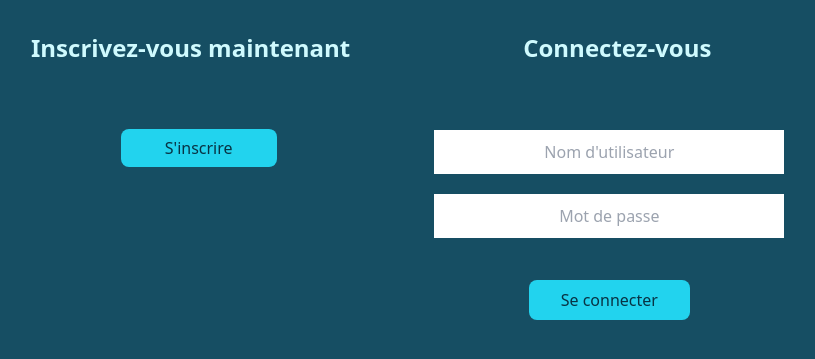
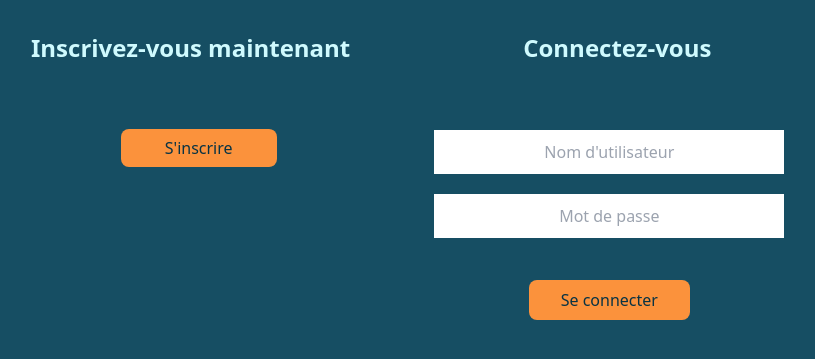
Before and after one commit to PVL06/OC_Projet9_LITRevu, a Django app: page / in a window 1280 px wide. Shown: the part 64-423 px from the top of the page, without its empty margins (236-1051 px from the left). Run offline with Django 5.2, Linux system fonts and the light colour scheme.

Commit message:
change color button to orange

```diff
--- a/LITRevu/authentication/templates/authentication/home.html
+++ b/LITRevu/authentication/templates/authentication/home.html
@@ -7,7 +7,7 @@
     </div>
     <div class="flex w-full text-center p-4">
         <div class="w-1/2 mt-4">
-            <a href="{% url 'sign_up' %}" class="px-11 py-2 bg-cyan-400 rounded-lg hover:bg-cyan-500">S'inscrire</a>
+            <a href="{% url 'sign_up' %}" class="px-11 py-2 bg-orange-400 rounded-lg hover:bg-orange-500">S'inscrire</a>
         </div>
 
         <div class="w-1/2 items-center">
@@ -15,7 +15,7 @@
             <form action="" method="post" class="label-none">
                 {{ form.as_p }}
                 {% csrf_token %}
-                <button type="submit" class="px-8 py-2 m-8 bg-cyan-400 rounded-lg hover:bg-cyan-500">Se connecter</button>
+                <button type="submit" class="px-8 py-2 m-8 bg-orange-400 rounded-lg hover:bg-orange-500">Se connecter</button>
             </form>
         </div>
     </div>
--- a/LITRevu/authentication/templates/authentication/signup.html
+++ b/LITRevu/authentication/templates/authentication/signup.html
@@ -21,8 +21,8 @@
         {{ form.as_p }}
         {% csrf_token %}
         <div class="flex justify-between m-4 w-full">
-            <a href="{% url 'home' %}" class="px-11 py-2 bg-cyan-400 rounded-lg hover:bg-cyan-500 text-center">Retour</a>
-            <button type="submit" class="px-10 py-2 bg-cyan-400 rounded-lg hover:bg-cyan-500">S'inscrire</button>
+            <a href="{% url 'home' %}" class="px-11 py-2 bg-orange-400 rounded-lg hover:bg-orange-500 text-center">Retour</a>
+            <button type="submit" class="px-10 py-2 bg-orange-400 rounded-lg hover:bg-orange-500">S'inscrire</button>
         </div>
     </form>
 {% endblock %}
--- a/LITRevu/review/templates/review/review_complete_add.html
+++ b/LITRevu/review/templates/review/review_complete_add.html
@@ -1,9 +1,11 @@
 {% extends 'base.html' %}
 
 {% block content %}
+
     <div class="flex items-center w-full h-40">
         <h2 class="text-2xl text-cyan-100 font-semibold">Créer une critique</h2>
     </div>
+
     <form action="" method="post" enctype="multipart/form-data" class="text-cyan-950">
         <div class="form-post bg-cyan-100 rounded-xl mb-6 p-6">
             <p class="text-center text-lg">Livre / Article</p>
@@ -16,9 +18,10 @@
         </div>
         <div class="flex justify-center w-full">
             <button type="submit"
-            class="px-8 py-1 bg-cyan-400 rounded-lg hover:bg-cyan-500">
+            class="px-8 py-1 bg-orange-400 rounded-lg hover:bg-orange-500">
             Envoyer
             </button>
         </div>
     </form>
+
 {% endblock %}
--- a/LITRevu/review/templates/review/review_update.html
+++ b/LITRevu/review/templates/review/review_update.html
@@ -1,17 +1,21 @@
 {% extends 'base.html' %}
 
 {% block content %}
+
     <div class="flex items-center w-full h-40">
         <h2 class="text-2xl text-cyan-100 font-semibold">
         Vous êtes en train de poster en réponse à
         </h2>
     </div>
+
     <div class="p-4 rounded-xl bg-cyan-200 w-full">
         {% include 'review/partials/ticket_snippet.html' %}
     </div>
+
     <div class="flex items-center w-full h-40">
         <h2 class="text-2xl text-cyan-100 font-semibold">Modifier votre critique</h2>
     </div>
+
     <form action="" method="post"
     class="form-post items-center bg-cyan-100 rounded-xl mb-6 p-6">
         {{ form }}
@@ -21,4 +25,5 @@
         Modifier
         </button>
     </form>
+
 {% endblock %}
--- a/LITRevu/review/templates/review/ticket_add.html
+++ b/LITRevu/review/templates/review/ticket_add.html
@@ -1,16 +1,19 @@
 {% extends 'base.html' %}
 
 {% block content %}
+
     <div class="flex items-center w-full h-40">
         <h2 class="text-2xl text-cyan-100 font-semibold">Créer un ticket</h2>
     </div>
+
     <form action="" method="post" enctype="multipart/form-data"
     class="form-post items-center rounded-xl p-6 bg-cyan-100 text-cyan-950">
         {{ form }}
         {% csrf_token %}
         <button type="submit"
-        class="px-8 py-1 bg-cyan-400 rounded-lg hover:bg-cyan-500">
+        class="px-8 py-1 bg-orange-400 rounded-lg hover:bg-orange-500">
         Envoyer
         </button>
     </form>
+
 {% endblock %}
--- a/LITRevu/review/templates/review/ticket_update.html
+++ b/LITRevu/review/templates/review/ticket_update.html
@@ -1,9 +1,11 @@
 {% extends 'base.html' %}
 
 {% block content %}
+
     <div class="flex items-center w-full h-40">
         <h2 class="text-2xl text-cyan-100 font-semibold">Modifier votre ticket</h2>
     </div>
+
     <form action="" method="post" enctype="multipart/form-data"
     class="form-post items-center rounded-xl p-6 bg-cyan-100 text-cyan-950" id="modify-ticket">
         <div class="modify-ticket">
@@ -20,4 +22,5 @@
         Modifier
         </button>
     </form>
+
 {% endblock %}
```
Also changed, not shown: LITRevu/db.sqlite3.
